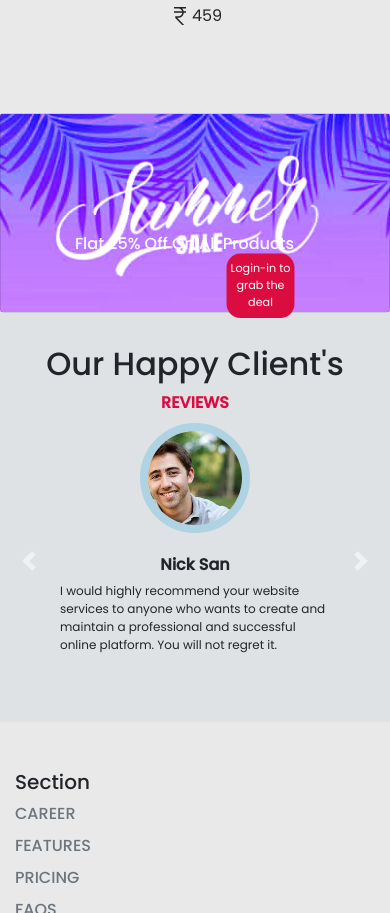
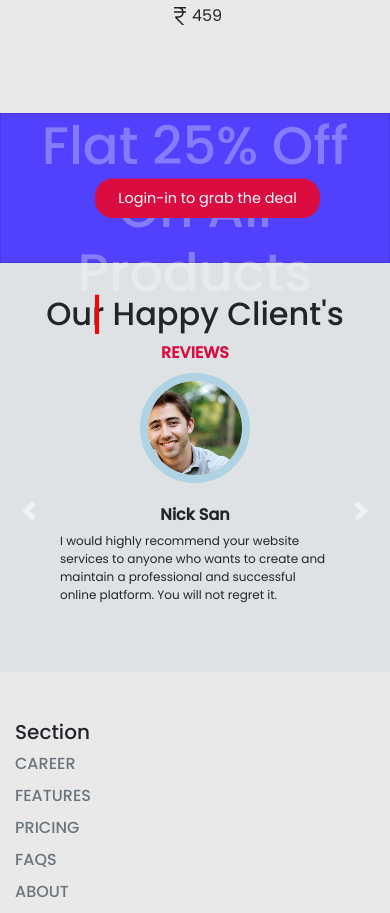
Before and after one commit to Bharat-Ag/shop, a plain HTML site: page index.htm in a window 390 px wide. Shown: the part 3891-4804 px from the top of the page. Drawn offline with nearby package versions, Linux system fonts and the light colour scheme.

Commit message:
Update style.css

```diff
--- a/style.css
+++ b/style.css
@@ -6,7 +6,6 @@
     box-sizing: border-box;
     font-family: 'Poppins', sans-serif;
     scroll-behavior: smooth;
-
 
 }
 
@@ -190,9 +189,10 @@ button {
 
 .title h2 {
     position: relative;
+
 }
 
-.title h2::before {
+#collection .title h2::before {
     content: "";
     position: absolute;
     top: 50%;
@@ -267,6 +267,7 @@ button {
     background-position: center;
     background-size: cover;
     position: relative;
+    border-radius: 0;
 }
 
 .card h2 {
@@ -278,13 +279,15 @@ button {
 }
 
 .card .Offerbtn {
-    width: 250px;
+    max-width: 250px;
+    width: 100%;
     position: absolute;
     top: 80%;
     right: 210px;
     transform: translateY(-50%);
     padding: 10px 0;
     border-radius: 20px;
+    transform-origin: center;
     scale: .9
 }
 
@@ -297,9 +300,22 @@ button {
     background: #dee2e4;
 }
 
+
 #testimonial .title span {
     color: #da0c40;
     font-weight: bold;
+}
+
+#testimonial .title h2::before {
+    content: "";
+    position: absolute;
+    top: 50%;
+    left: -20px;
+    transform: translateY(-50%);
+    background-color: var(--fx_color);
+    height: 100%;
+    width: 4px;
+    border: 2px Solid red;
 }
 
 .carousel {
@@ -394,7 +410,6 @@ button {
     color: white;
 }
 
-
 @media screen and (max-width:1199px) {
     .heroSection .heading {
         border: 2px Solid red;
@@ -407,11 +422,7 @@ button {
     }
 
     .heroSection {
-        background: var(--header_color);
         height: 490px;
-        width: 100%;
-        position: relative;
-        overflow: hidden;
     }
 
     .card h2 {
@@ -420,9 +431,61 @@ button {
     }
 
     .card .Offerbtn {
+        top: 67%;
+        right: 80px;
+        transform: scale(.8);
+    }
+}
+
+@media screen and (max-width:903px) {
+
+    .card h2 {
+        padding-right: 40px;
+    }
+
+    .card .Offerbtn {
+        top: 67%;
+        right: 39px;
+    }
+}
+
+@media screen and (max-width:767px) {
+
+    .card {
+        background: rgb(82, 64, 255);
+    }
+
+    .card h2 {
+        font-size: 3.4rem;
+        padding: 0;
+        text-align: center;
+    }
+
+    .card .Offerbtn {
         top: 76%;
-        right: 80px;
-        scale: .7
+        left: 50%;
+        transform: translate(-50%, -50%);
+    }
+
+    #testimonial .title h2::before {
+        top: 50%;
+        left: 80px;
+        border: 2px Solid red;
+    }
+}
+
+@media screen and (max-width:575px) {
+    .card {
+        height: 150px;
+    }
+
+    .card h2 {
+        font-size: 3.3rem;
+        opacity: 0.3;
+    }
+
+    .card .Offerbtn {
+        top: 50%;
     }
 
 }
```
